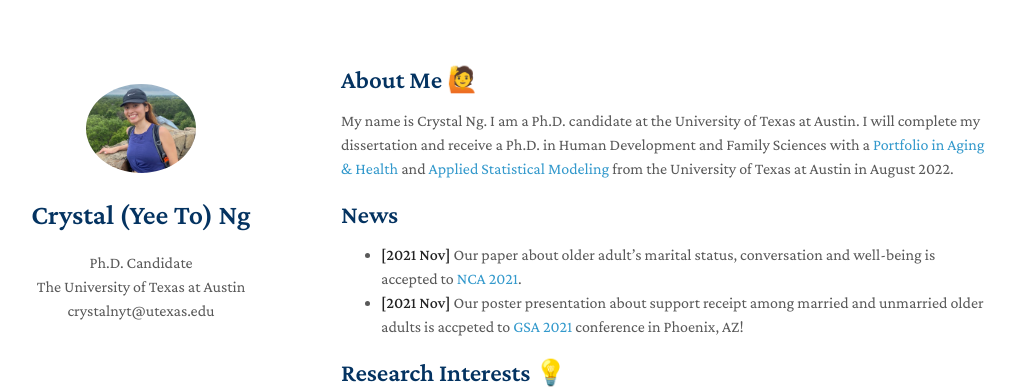
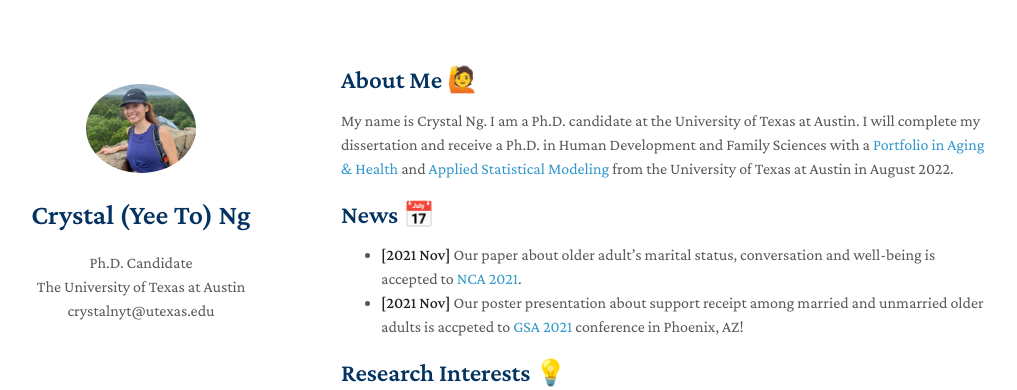
Before and after one commit to Crystal-ng/Crystal-ng.github.io, a Jekyll site: the page built from index.md, in a window 1280 px wide and 900 px high. Shown: the top 390 px of the window, without its empty margins (129-1146 px from the left). Built offline with Jekyll 4.4.1, drawn with Linux system fonts in a browser that asks for light colours; nearby versions of some CDN libraries; a style sheet for code colours, icons or effects is not loaded; our own code applies the rules of GitHub Pages for plain Markdown files.

```diff
--- a/index.md
+++ b/index.md
@@ -6,7 +6,7 @@ layout: homepage
 
 My name is Crystal Ng. I am a Ph.D. candidate at the University of Texas at Austin. I will complete my dissertation and receive a Ph.D. in Human Development and Family Sciences with a [Portfolio in Aging & Health](https://liberalarts.utexas.edu/talc/students/portfolio-in-aging-and-health/index.php) and [Applied Statistical Modeling](https://stat.utexas.edu/graduate/portfolio-in-applied-statistical-modeling) from the University of Texas at Austin in August 2022.
 
-## News
+## News  📅
 - **[2021 Nov]** Our paper about older adult’s marital status, conversation and well-being is accepted to [NCA 2021](https://www.natcom.org/).
 - **[2021 Nov]** Our poster presentation about support receipt among married and unmarried older adults is accpeted to [GSA 2021](https://www.gsa2021.org/) conference in Phoenix, AZ!
 
```
